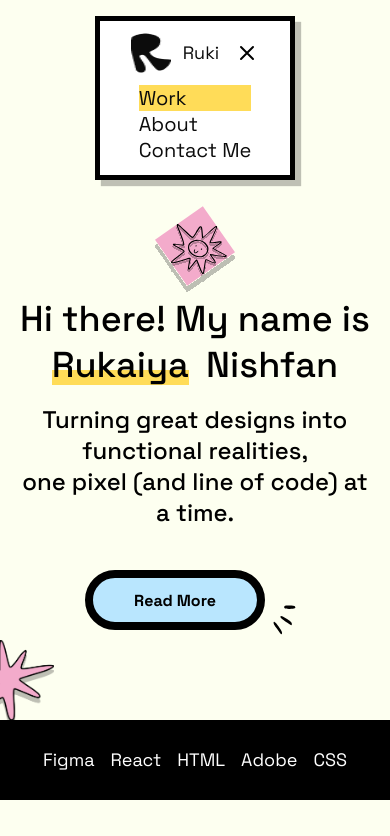
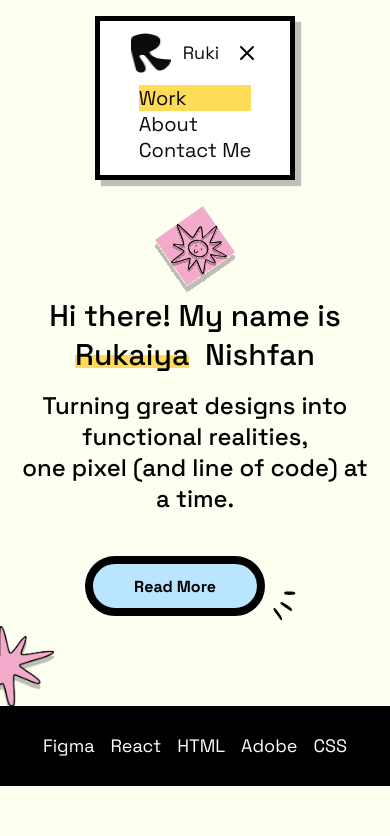
Before and after one commit to salmanfaraj06/react-setup-template, a React (Vite) app: page / in a window 390 px wide. Shown: the top 836 px of the page. Built offline with nearby package versions, Linux system fonts and the light colour scheme.

Commit message:
updated sm size

```diff
--- a/src/components/HeroMain.jsx
+++ b/src/components/HeroMain.jsx
@@ -11,13 +11,13 @@ function HeroMain() {
         alt="image"
         className="mx-auto h-[200px] w-[160px] md:w-[110px] sm:h-[100px] sm:w-[80px]"
       />
-      <Text size="3xl" as="p" className="mb-4 text-white sm:px-5 text-center md:text-[48px] font-bold sm:text-[36px]">
+      <Text size="3xl" as="p" className="mb-4 text-white sm:px-5 text-center md:text-[48px] font-bold sm:text-[30px]">
         Hi there! My name is{" "}
         <div className="flex-row items-center">
           <span className="whitespace-nowrap">
             <span className="relative inline-block">
               {/* Background color applied to only a portion of the text */}
-              <span className="bg-amber-300 absolute top-12 md:top-7 h-1/3 w-full"></span>
+              <span className="bg-amber-300 absolute top-12 md:top-7 sm:top-5 h-1/3 w-full"></span>
               {/* Original text with reduced opacity to allow background color to show through */}
               <span className="relative z-10 bg-white">
                 {/* Original text */}Rukaiya
@@ -28,7 +28,7 @@ function HeroMain() {
         </div>
       </Text>
 
-      <Text size="md" as="p" className="mb-8 text-white md:text-[24px] sm:text-[20px] sm:px-5">
+      <Text size="md" as="p" className="mb-8 text-white md:text-[24px] sm:text-[17px] sm:px-5">
         Turning great designs into functional realities,
         <br />
         one pixel (and line of code) at a time.
```
